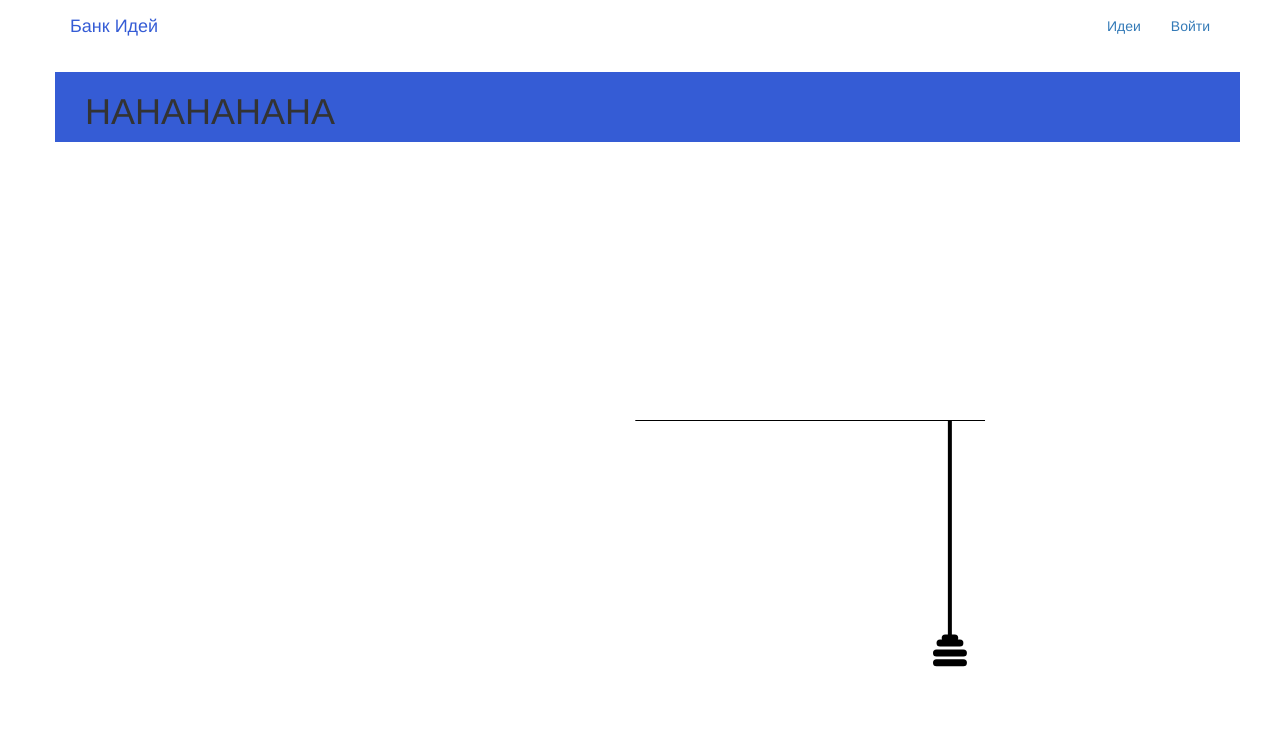
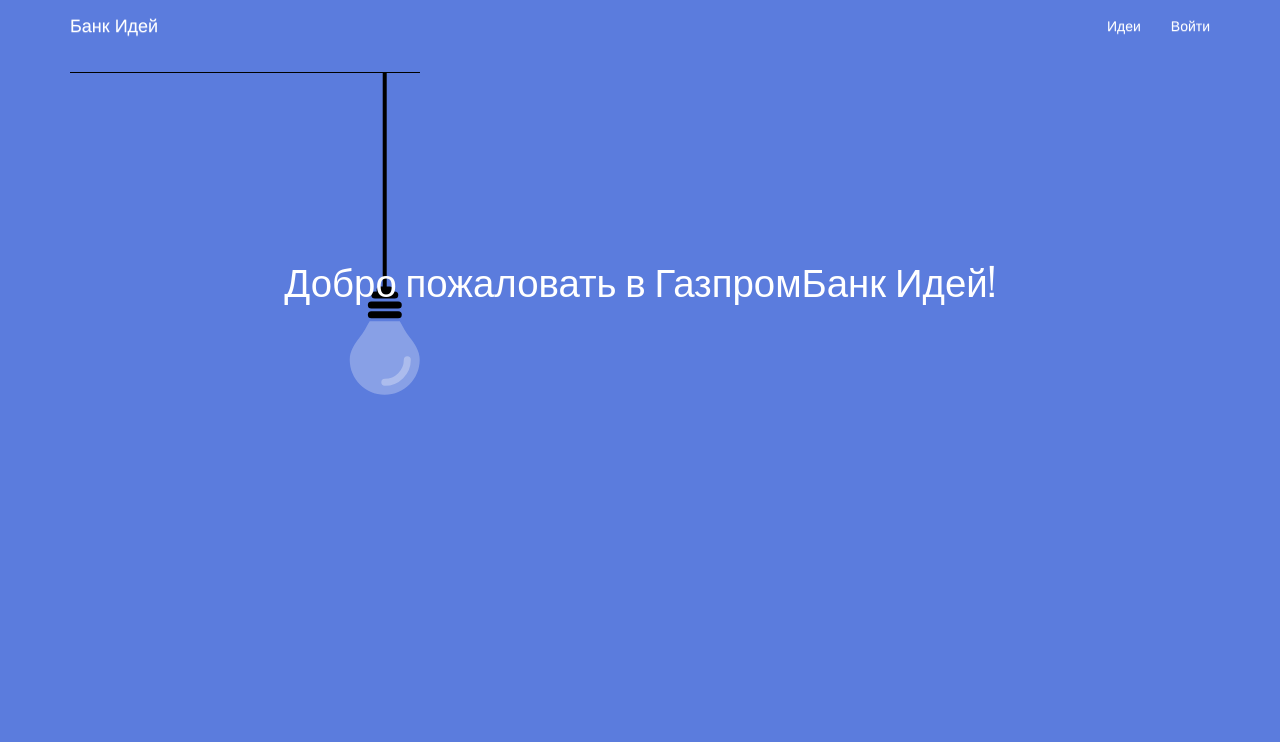
Before and after one commit to esnorta/ideabank, a Django app: page / in a window 1280 px wide. Shown: the top 742 px of the page. Run offline with Django 3.2, Linux system fonts and the light colour scheme; some libraries are stand-ins or nearby versions.

Commit message:
нужно поставить лампочку на место

```diff
--- a/static/simplesocial/css/master.css
+++ b/static/simplesocial/css/master.css
@@ -1,28 +1,24 @@
 @import url(https://fonts.googleapis.com/css?family=Oswald);
 
-
-div.container.mycontent{
-  background: #355cd5;
-}
-
+<style>
 #myindex {
 	background: #5b7cdd
 }
 
-</style>
 
 .nav.navbar-nav.navbar-right li a{
-	color:  #355cd5;
+	color:  #ffffff;
 }
 
 .navbar-brand.mynav{
 	color:  #355cd5;
 }
 
+</style>
 
 svg{
   overflow:visible;  position:absolute;
-  left:63.3%;top:420px;  transform: translate(-50%,0%);
+  left:20%;top:820px;  transform: translate(-50%,0%);
 }
 .sB{ cursor: pointer;}
 #back{
@@ -36,6 +32,11 @@
   text-align:center; white-space: nowrap;
 }
 
+#idea {
+	top: 800px;
+}
+
+
 #DiacoDesignLink,#pens{
   color: #fff;
 }
--- a/templates/index.html
+++ b/templates/index.html
@@ -7,13 +7,28 @@
 
 {% block content %}
 <style>
-#myindex {
+<!--#myindex {
 	background-color: #5b7cdd;
 }
+#idea {
+	background-color: #5b7cdd;
+} -->
+
+body {
+  background-color: #5b7cdd;
+}
+
+.nav.navbar-nav.navbar.right li a{
+	color:  #ffffff;
+}
+
+.navbar-brand.mynav{
+	color:  #ffffff;
+}
+
+
 </style>
 
-<div class='container mycontent'>
-<h1>HAHAHAHAHA</h1>
 
 
 <div id="back">Добро пожаловать в ГазпромБанк Идей!</div>
@@ -37,7 +52,6 @@
 <span class="report"></span>
 
 
-</div>
 
 
 
```
Also changed, not shown: 1 other file.
